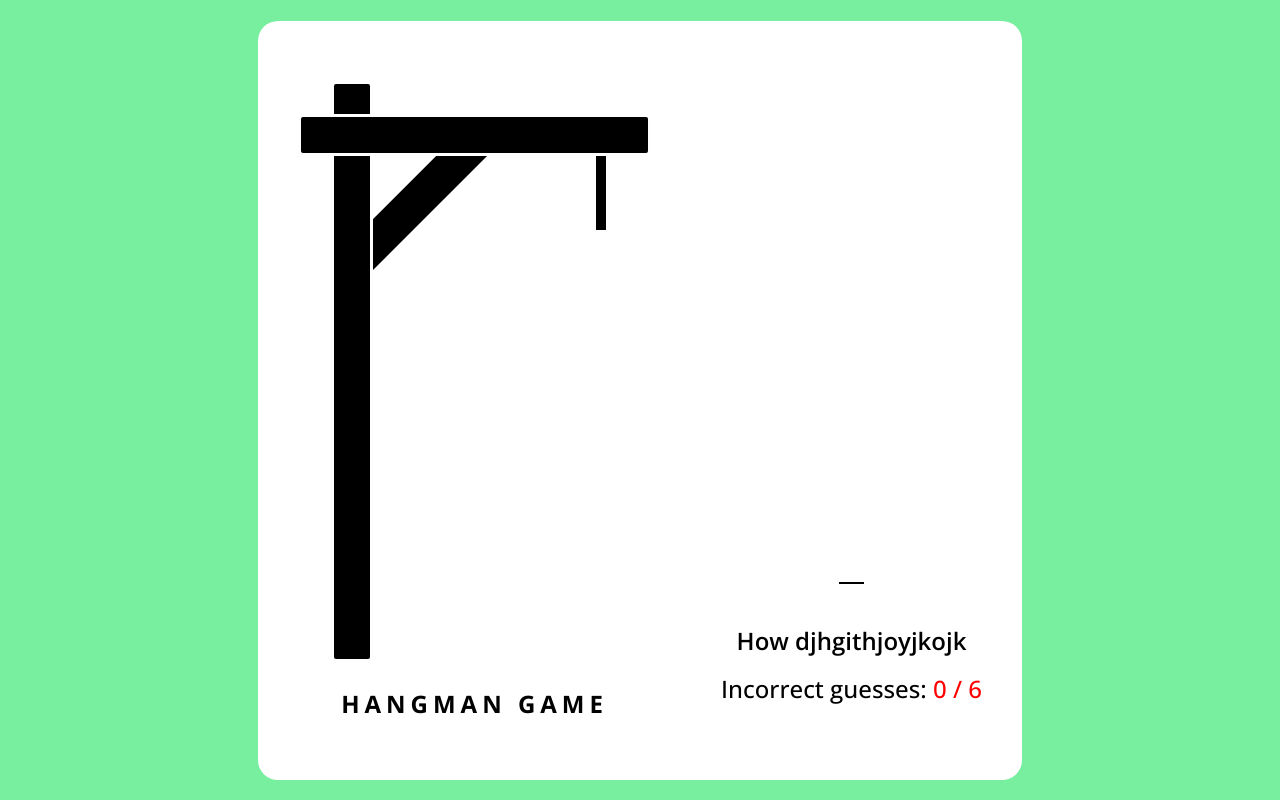
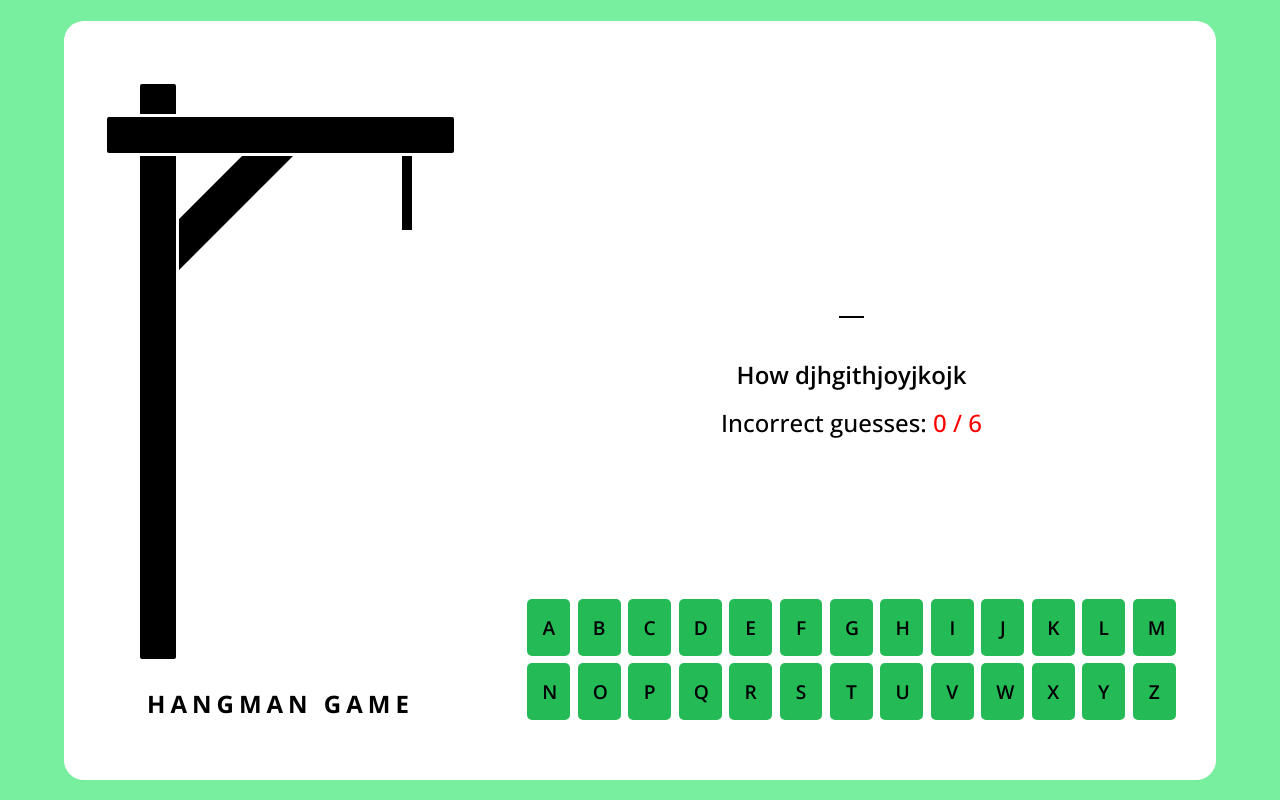
Before and after one commit to ulja4a/rs_school-stage_1, a plain HTML site: page hangman/index.html in a window 1280 px wide. Drawn offline with nearby package versions, Linux system fonts and the light colour scheme.

Commit message:
feat: add keyboard

```diff
--- a/hangman/index.js
+++ b/hangman/index.js
@@ -34,3 +34,14 @@ wordDisplay.append(letter);
 gameBox.append(question);
 gameBox.append(guesses);
 guesses.append(score);
+
+// add keyboards buttons
+let keyboardDiv = document.createElement('div');
+keyboardDiv.classList.add('keyboard');
+gameBox.append(keyboardDiv);
+
+for (let i = 97; i <= 122; i++) {
+  let button = document.createElement('button');
+  button.innerText = String.fromCharCode(i);
+  keyboardDiv.appendChild(button);
+}
--- a/hangman/style.css
+++ b/hangman/style.css
@@ -51,6 +51,11 @@ body {
   margin-bottom: 40px;
 }
 
+.active {
+  border-color: transparent;
+  margin: -40px 0 35px;
+}
+
 h4 {
   text-align: center;
   font-size: 1.5rem;
@@ -65,3 +70,28 @@ h4 {
 span {
   color: red;
 }
+
+.keyboard {
+  display: flex;
+  gap: 7px;
+  flex-wrap: wrap;
+  justify-content: center;
+  margin-top: 160px;
+}
+
+.keyboard button {
+  font-size: 1.2rem;
+  font-weight: 600;
+  padding: 15px;
+  background: #24bb56;
+  text-transform: uppercase;
+  width: calc(100% / 13 - 7px);
+  border-radius: 5px;
+  cursor: pointer;
+  outline: none;
+  border: none;
+}
+
+.keyboard button:hover {
+  background: #78ee9f;
+}
```
